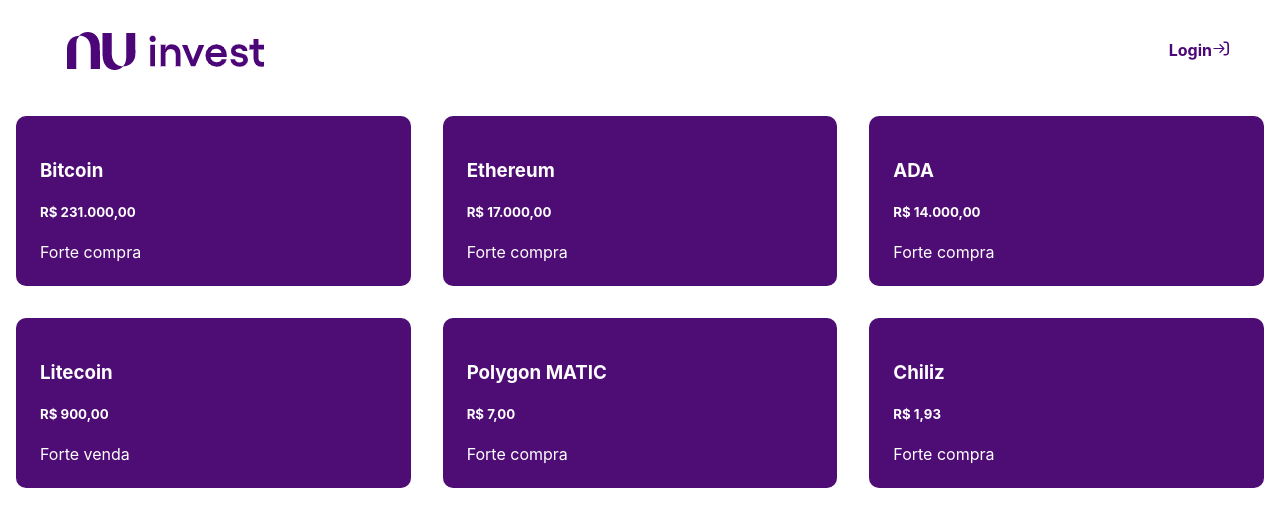
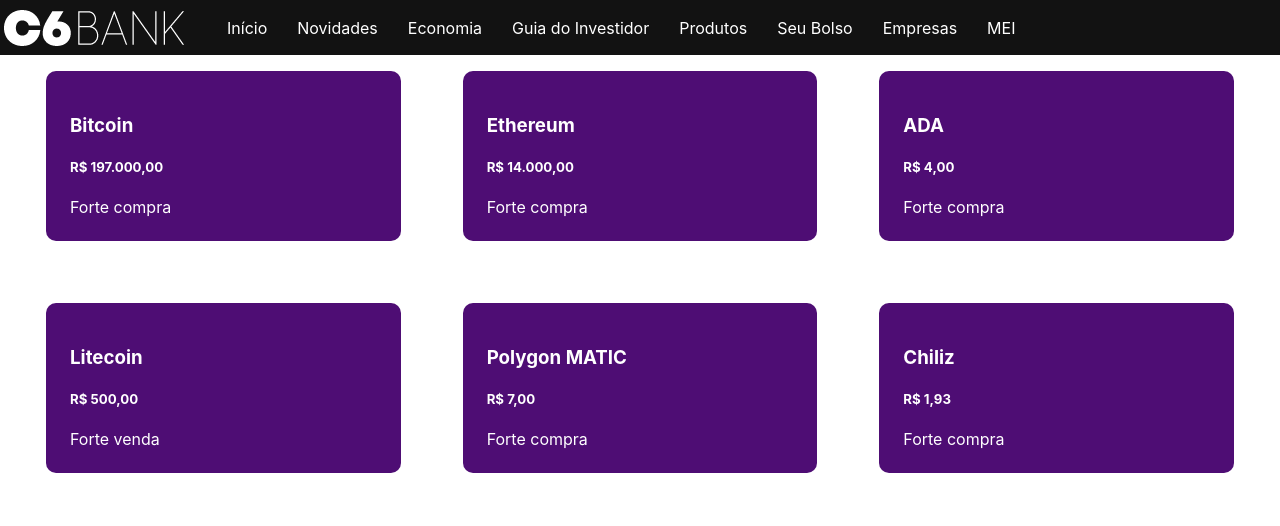
Before and after one commit to brfat/live-next, a Next.js app: page /coins in a window 1280 px wide. Shown: the top 526 px of the page. Built offline with nearby package versions, Linux system fonts and the light colour scheme.

Commit message:
add new title to blog page

```diff
--- a/components/Logo.js
+++ b/components/Logo.js
@@ -1,14 +1,17 @@
 import React from "react";
 import Image from 'next/image'
 import styles from "../styles/Home.module.css"
-import image_logo from "../images/logo-nu.png";
+import image_logo from "../images/logo-c6.png";
+import Menu from "../components/menu";
 
 function Logo() {
   return (
-    <div className={styles.logo}>
-      <Image src={image_logo} alt="logo"/>
-      <a className="header-button header-button--login" href="#">Login<svg width="18" height="15" viewBox="0 0 21 18" xmlns="http://www.w3.org/2000/svg"><path d="M13.5997 2.28947V0.5H16.4443C19.4026 0.5 20.1422 3.0848 20.1422 4.37719V13.6228C20.1422 16.486 17.6769 17.4006 16.4443 17.5H13.5997V15.7105H16.4443C18.0372 15.7105 18.151 14.3187 18.151 13.6228V4.37719C18.151 2.70702 17.108 2.28947 16.4443 2.28947H13.5997Z" fill="#4C0677"></path><path fillRule="evenodd" clipRule="evenodd" d="M9.33655 3.41321L14.4329 8.50952C14.563 8.63961 14.636 8.81606 14.636 9.00004C14.636 9.18403 14.5629 9.36049 14.4328 9.49059L9.33627 14.5871L8.35526 13.6061L12.2676 9.69382L1.47578 9.69457L1.47489 8.30636L12.2667 8.30561L8.35492 4.39386L9.33606 3.41272L9.33655 3.41321Z" fill="#4C0677"></path></svg></a>
-      </div>
+    <div className={styles.nav}>
+      <Image src={image_logo} alt="logo" />
+      <Menu />
+
+    </div>
+
   );
 };
 
--- /dev/null
+++ b/components/menu.js
@@ -0,0 +1,19 @@
+import react from 'react';
+import styles from "../styles/Home.module.css"
+
+function Menu() {
+    return (
+        <ul class={styles.menu}>
+            <li><a href="/">Início</a></li>
+            <li><a href="/categoria/novidades">Novidades</a></li>
+            <li><a href="/categoria/economia">Economia</a></li>
+            <li><a href="/categoria/guia-do-investidor">Guia do Investidor</a></li>
+            <li><a href="/categoria/produtos">Produtos</a></li>
+            <li><a href="/categoria/seu-bolso">Seu Bolso</a></li>
+            <li><a href="/categoria/empresas">Empresas</a></li>
+            <li><a href="/categoria/mei">MEI</a></li>
+        </ul>
+    );
+}
+
+export default Menu;
--- a/package.json
+++ b/package.json
@@ -9,6 +9,7 @@
     "lint": "next lint"
   },
   "dependencies": {
+    "axios": "^0.27.2",
     "next": "11.1.0",
     "react": "17.0.2",
     "react-dom": "17.0.2"
--- a/pages/api/hello.js
+++ b/pages/api/hello.js
@@ -1,5 +1,5 @@
 // Next.js API route support: https://nextjs.org/docs/api-routes/introduction
 
 export default function handler(req, res) {
-  res.status(200).json({ name: 'Meu backend' })
+  res.status(200).json({ name: 'Vindo da API' })
 }
--- a/pages/coins.js
+++ b/pages/coins.js
@@ -6,27 +6,27 @@
     {
       id: "1",
       name: "Bitcoin",
-      price: "R$ 231.000,00",
+      price: "R$ 197.000,00",
       recomendacao: "Forte compra",
     },
 
     {
       id: "2",
       name: "Ethereum",
-      price: "R$ 17.000,00",
+      price: "R$ 14.000,00",
       recomendacao: "Forte compra",
     },
 
     {
       id: "3",
       name: "ADA",
-      price: "R$ 14.000,00",
+      price: "R$ 4,00",
       recomendacao: "Forte compra",
     },
     {
       id: "4",
       name: "Litecoin",
-      price: "R$ 900,00",
+      price: "R$ 500,00",
       recomendacao: "Forte venda",
     },
 
--- a/styles/Home.module.css
+++ b/styles/Home.module.css
@@ -6,8 +6,25 @@
   justify-content: center;
   align-items: center;
   height: 100vh;
-  background: #4e0d74;
+  background: #121212;
     color: white;
+}
+
+.nav {
+  background: #121212;
+  display: flex;
+}
+
+ul.menu {
+  display: flex;
+}
+
+ul.menu li {
+  color: white;
+  display: flex;
+  align-items: center;
+  margin-right: 30px;
+
 }
 
 .main {
@@ -17,7 +34,7 @@
   flex-direction: column;
   justify-content: center;
   align-items: center;
-  background: #4e0d74;
+  background: #121212;
     color: white;
     font-size: 23px;
 }
@@ -130,13 +147,25 @@
   color: #4c0677;
 }
 
-.wrapper_coins {
+.wrapper_coins, .wrapper_posts {
   display: grid;
   grid-template-columns: 1fr 1fr 1fr;
+  grid-gap: 30px;
+  list-style: none;
+  padding-left: 30px;
+  padding-right: 30px;
+}
+
+.wrapper_posts img {
+  width: 100%;
+}
+
+.wrapper_posts p {
+  font-size: 15px;
 }
 
 @media (max-width: 768px) {
-  .wrapper_coins {
+  .wrapper_coins, .wrapper_posts {
     grid-template-columns: 1fr;
   }
 }
```
Also changed, not shown: components/Posts.js (added, +36 -0 lines), pages/index.js (+12 -10 lines), pages/user.js (+9 -0 lines), images/logo-c6.png (added), 1 other file (tests, documents, lock files or other folders).
